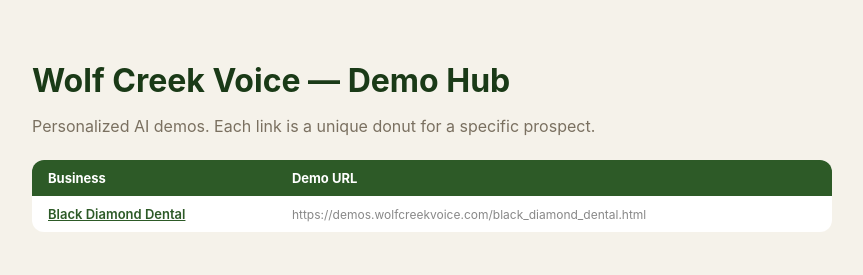
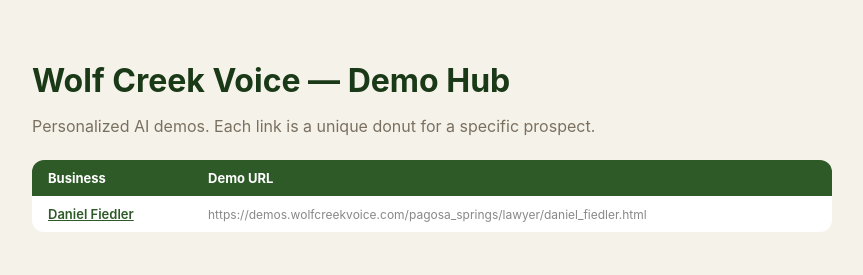
Before and after one commit to LeeWCV/wolfcreekvoice-demos, a plain HTML site: page index.html in a window 1280 px wide. Shown: the whole page, without its empty margins (208-1071 px from the left). Drawn offline with Linux system fonts and the light colour scheme.

Commit message:
Update demo index

```diff
--- a/index.html
+++ b/index.html
@@ -17,7 +17,7 @@ a{color:#2d5a27;font-weight:600}tr:last-child td{border-bottom:none}
 <p>Personalized AI demos. Each link is a unique donut for a specific prospect.</p>
 <table>
 <tr><th>Business</th><th>Demo URL</th></tr>
-<tr><td><a href="https://demos.wolfcreekvoice.com/black_diamond_dental.html" target="_blank">Black Diamond Dental</a></td><td style="color:#888;font-size:12px">https://demos.wolfcreekvoice.com/black_diamond_dental.html</td></tr>
+<tr><td><a href="https://demos.wolfcreekvoice.com/pagosa_springs/lawyer/daniel_fiedler.html" target="_blank">Daniel Fiedler</a></td><td style="color:#888;font-size:12px">https://demos.wolfcreekvoice.com/pagosa_springs/lawyer/daniel_fiedler.html</td></tr>
 
 </table>
 </body>
```
